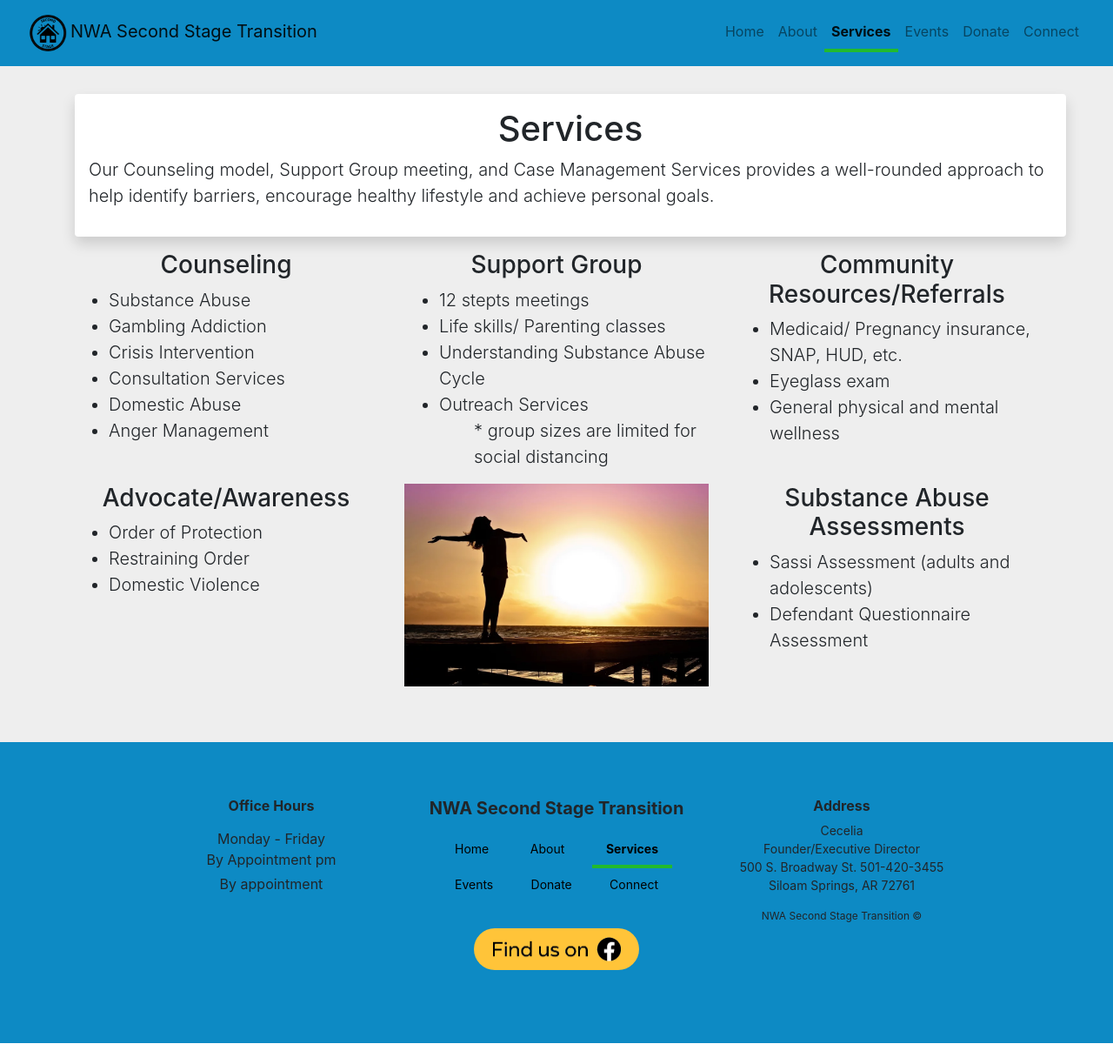
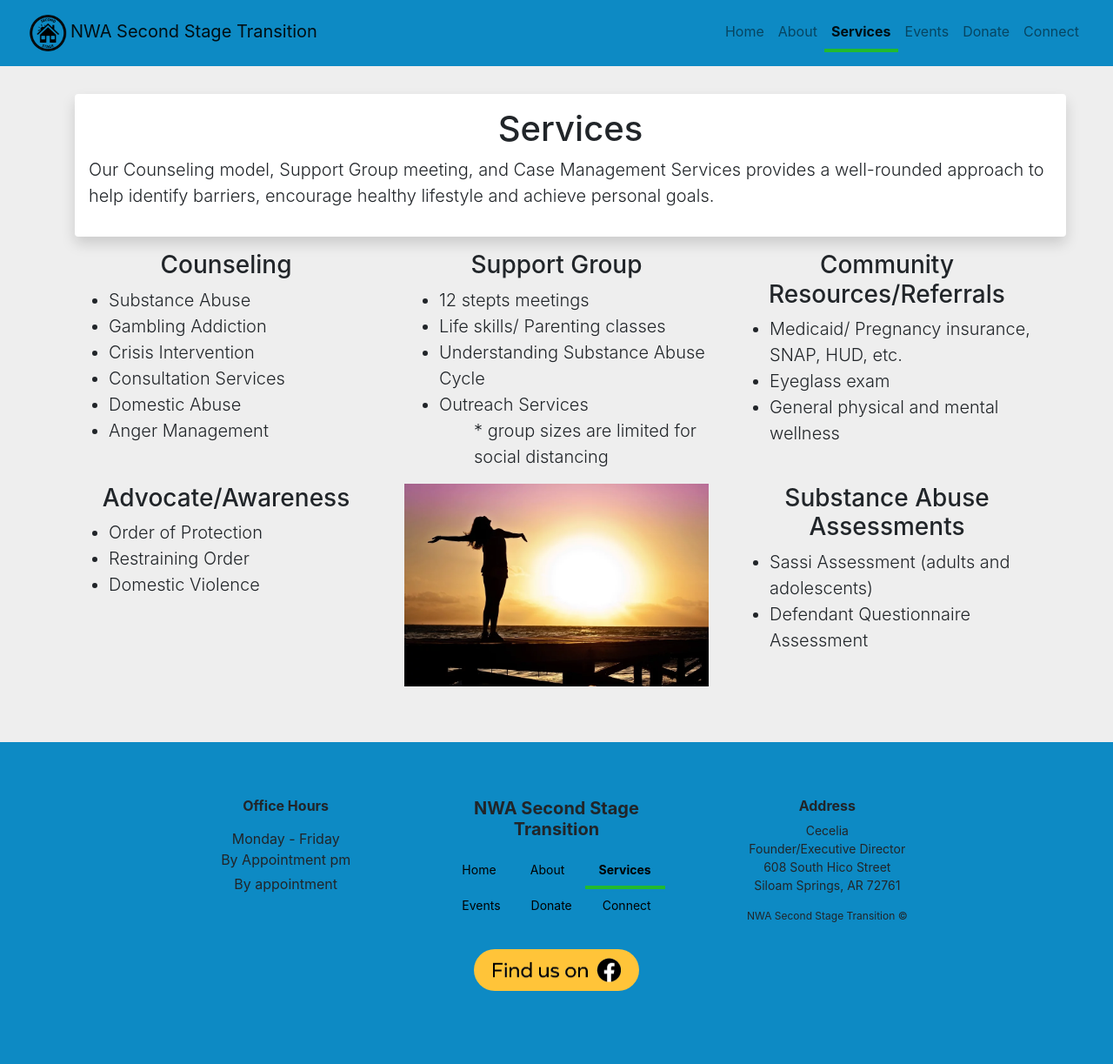
Before and after one commit to nwa-second-stage-transition/nwa-second-stage-transition.github.io, a Jekyll site: the page services.html, which Jekyll copies as it is, in a window 1280 px wide. Shown: the whole page at 87% size. Built offline with Jekyll 4.4.1, drawn with Linux system fonts in a browser that asks for light colours; nearby versions of some CDN libraries; before the commit the page ends 1199 px from its top, so only the background shows below that.

```diff
--- a/services.html
+++ b/services.html
@@ -235,7 +235,7 @@
 <address class="footer-content">
   Cecelia<br>
   Founder/Executive Director<br>
-  500 S. Broadway St. 501-420-3455 <br>
+  608 South Hico Street<br>
   Siloam Springs, AR 72761<br>
 </address>
       <div class="copyright">NWA Second Stage Transition &copy; </div>
```
